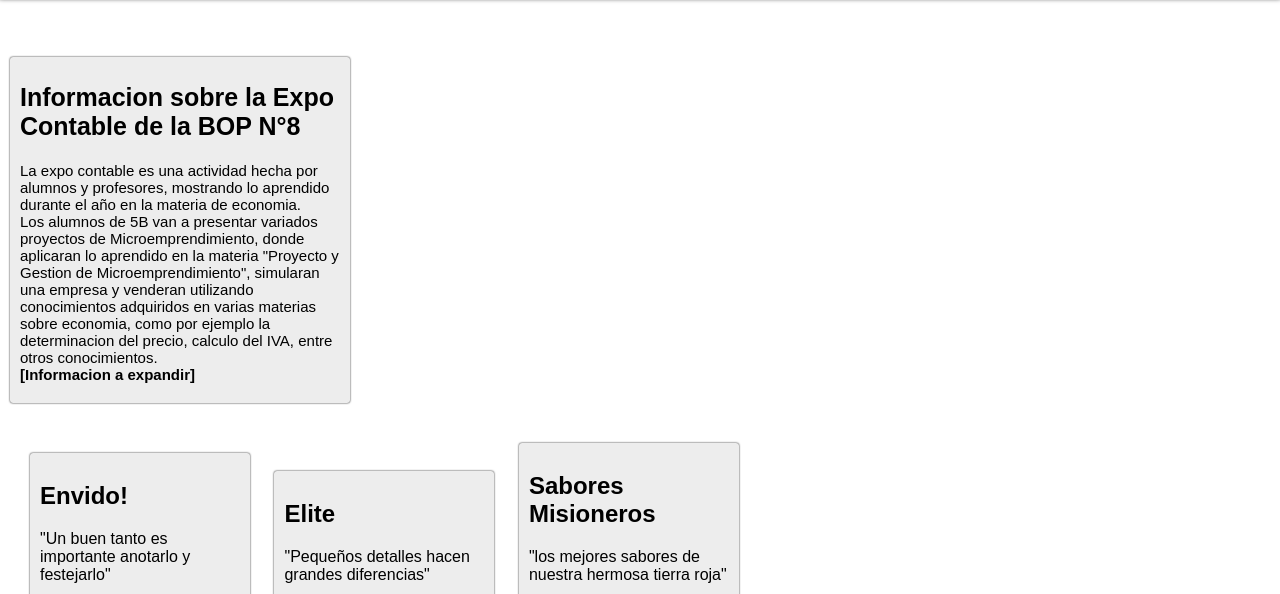
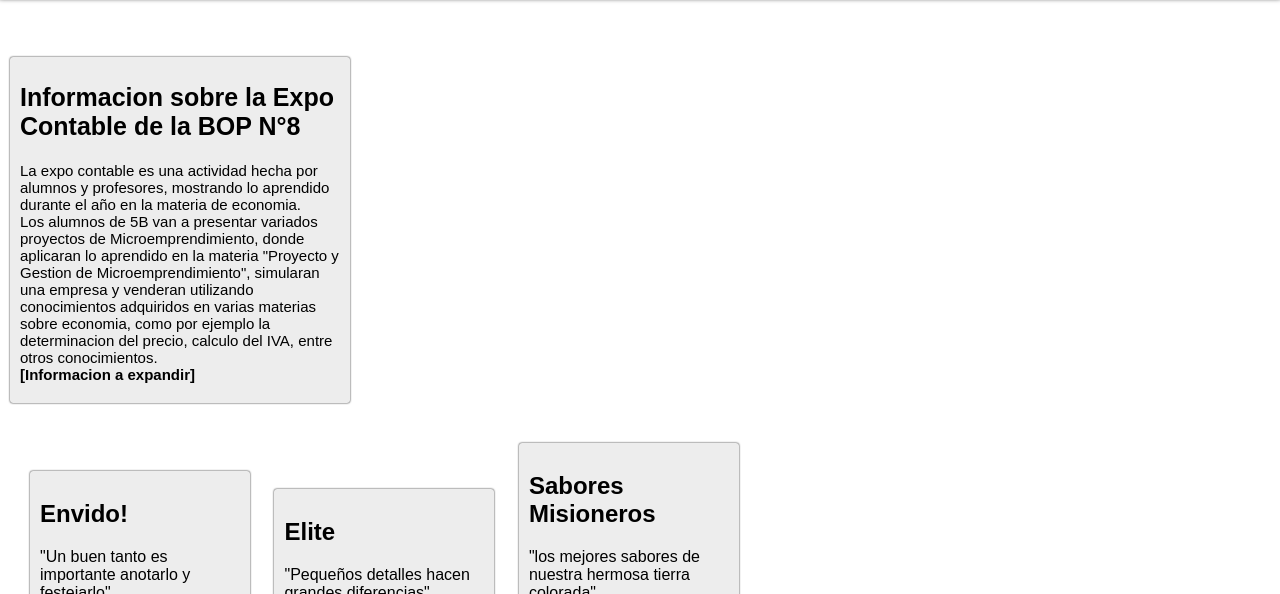
Before and after one commit to PatoCulto/Microemprendimiento-bop8, a plain HTML site: page index.html in a window 1280 px wide. Shown: the part 83-677 px from the top of the page. Drawn offline with Linux system fonts and the light colour scheme.

Commit message:
Update index.html

```diff
--- a/index.html
+++ b/index.html
@@ -41,7 +41,7 @@
             <article class="main-article-3">
                 <h2>Sabores Misioneros</h2>
                 <p>
-                    "los mejores sabores de nuestra hermosa tierra roja"
+                    "los mejores sabores de nuestra hermosa tierra colorada"
                 </p>
                 <img src="imagenes/Logo-Envido.png" alt="Logo-Envido" class="main-article-img">
             </article>
```
